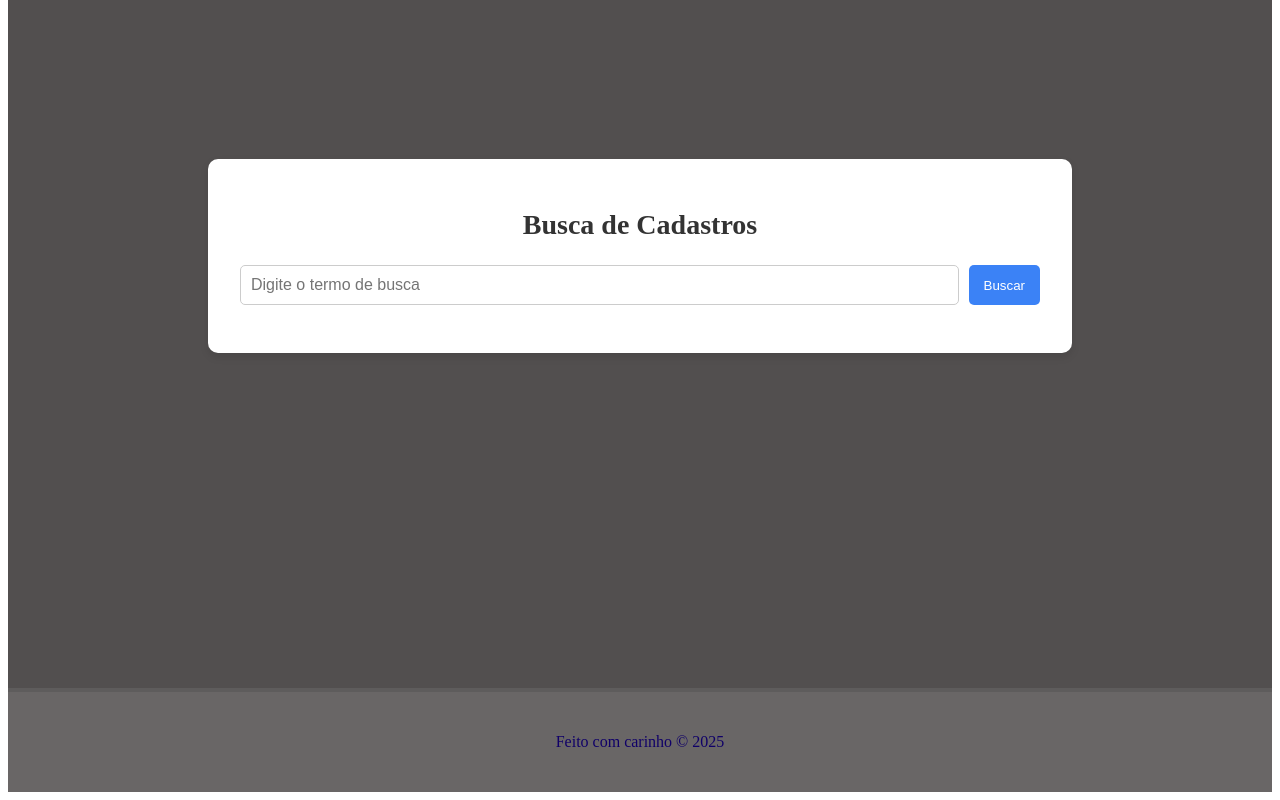
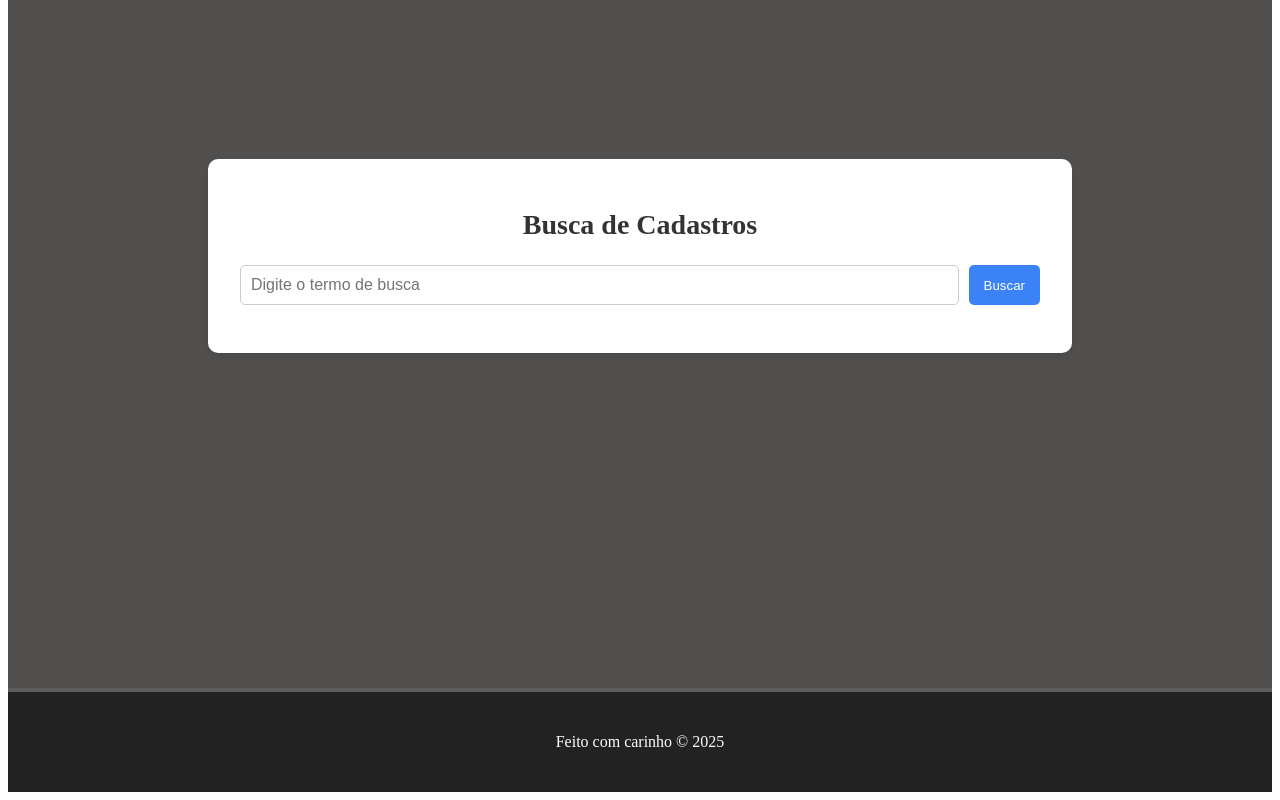
Before and after one commit to Debora-Laiss/Interface-Web, a Vue app: page / in a window 1280 px wide. Shown: the part 270-1070 px from the top of the page. Built offline with nearby package versions, Linux system fonts and the light colour scheme.

Commit message:
feat(footer): add footer with copyright and styling

```diff
--- a/src/components/footer/footer.vue
+++ b/src/components/footer/footer.vue
@@ -12,9 +12,9 @@
   <style scoped>
   #footer {
     height: 100px;
-    background-color: #696666;
+    background-color: #222;
     border-top: 4px solid #5e5c5c;
-    color: #100068;
+    color: #fff;
     display: flex;
     align-items: center;
     justify-content: center;
```
